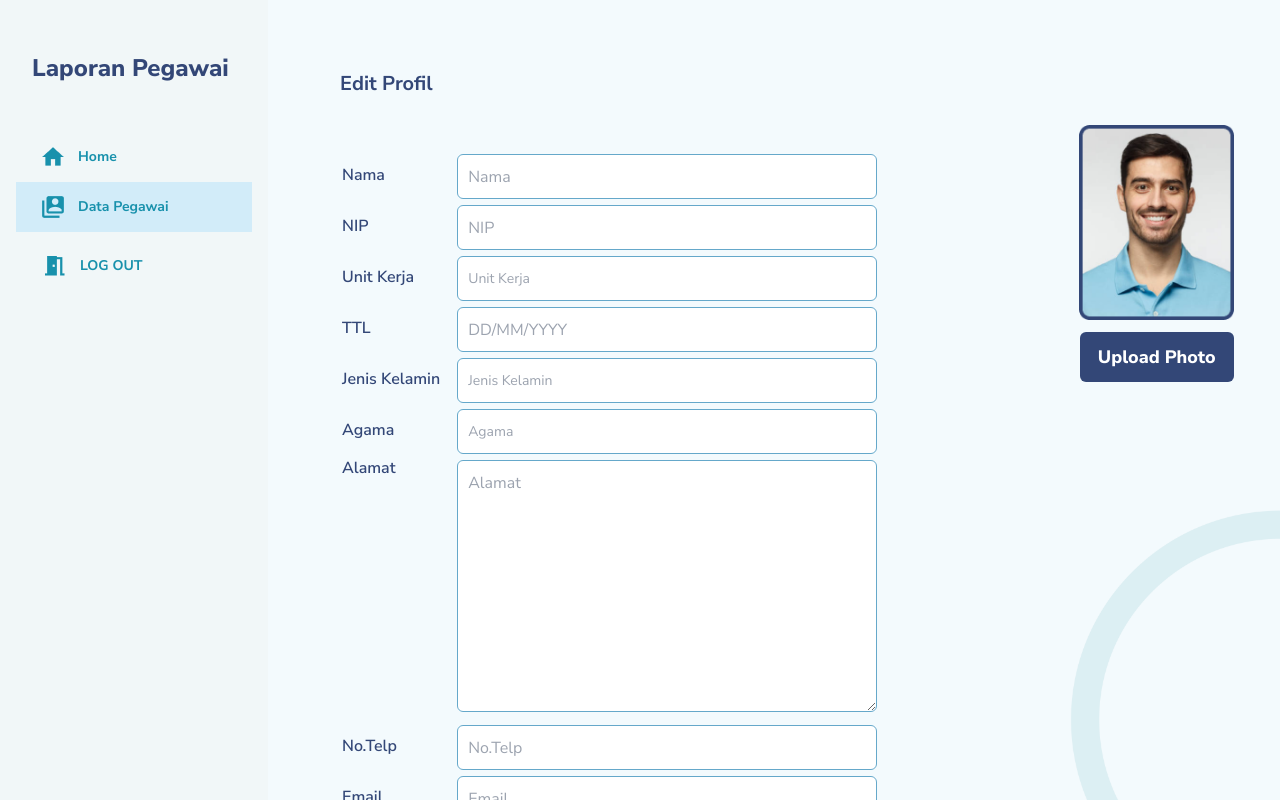
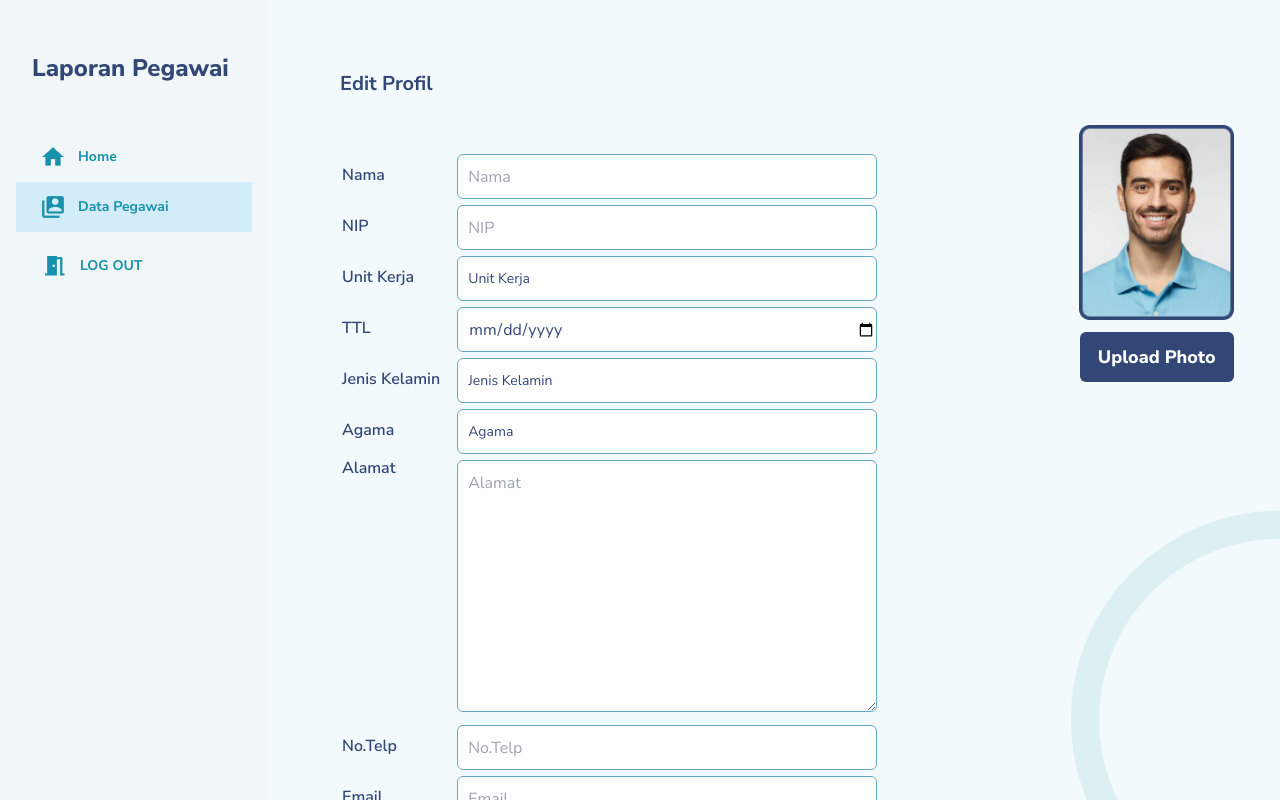
Before and after one commit to Magang-Kemenag/Slicing-PPNPN, a website: page src/admin-edit.html in a window 1280 px wide. Drawn offline with Linux system fonts and the light colour scheme.

Commit message:
tweak admin-edit and add route from admin-specific

```diff
--- a/src/admin-edit.html
+++ b/src/admin-edit.html
@@ -62,7 +62,7 @@
                     <select
                       name="unit"
                       id="unit_kerja"
-                      class="mt-1 w-[420px] h-[45px] form-select appearance-none block px-[10px] text-sm font-normal text-gray-400 bg-white bg-clip-padding bg-no-repeat border border-solid border-cBlue rounded-md transition ease-in-out m-0 focus:text-gray-700 focus:bg-white focus:border-black focus:outline-none"
+                      class="mt-1 w-[420px] h-[45px] form-select appearance-none block px-[10px] text-sm font-normal text-bBlue bg-white bg-clip-padding bg-no-repeat border border-solid border-cBlue rounded-md transition ease-in-out m-0 focus:text-gray-700 focus:bg-white focus:border-black focus:outline-none"
                     >
                       <option selected>Unit Kerja</option>
                       <option value="1">
@@ -92,7 +92,7 @@
                   <td class="pl-4">
                     <form action="">
                       <input
-                        type="text"
+                        type="date"
                         placeholder="DD/MM/YYYY"
                         class="font-normal bg-white border border-cBlue rounded-md w-[420px] h-[45px] mt-1 pl-[10px]"
                       />
@@ -105,7 +105,7 @@
                     <select
                       name="gender"
                       id="gender"
-                      class="mt-1 w-[420px] h-[45px] form-select appearance-none block px-[10px] text-sm font-normal text-gray-400 bg-white bg-clip-padding bg-no-repeat border border-solid border-cBlue rounded-md transition ease-in-out m-0 focus:text-gray-700 focus:bg-white focus:border-black focus:outline-none"
+                      class="mt-1 w-[420px] h-[45px] form-select appearance-none block px-[10px] text-sm font-normal text-bBlue bg-white bg-clip-padding bg-no-repeat border border-solid border-cBlue rounded-md transition ease-in-out m-0 focus:text-gray-700 focus:bg-white focus:border-black focus:outline-none"
                     >
                       <option selected>Jenis Kelamin</option>
                       <option value="1">Laki-Laki</option>
@@ -119,7 +119,7 @@
                     <select
                       name="unit"
                       id="unit_kerja"
-                      class="mt-1 w-[420px] h-[45px] form-select appearance-none block px-[10px] text-sm font-normal text-gray-400 bg-white bg-clip-padding bg-no-repeat border border-solid border-cBlue rounded-md transition ease-in-out m-0 focus:text-gray-700 focus:bg-white focus:border-black focus:outline-none"
+                      class="mt-1 w-[420px] h-[45px] form-select appearance-none block px-[10px] text-sm font-normal text-bBlue bg-white bg-clip-padding bg-no-repeat border border-solid border-cBlue rounded-md transition ease-in-out m-0 focus:text-gray-700 focus:bg-white focus:border-black focus:outline-none"
                     >
                       <option selected>Agama</option>
                       <option value="1">Islam</option>
```
Also changed, not shown: src/admin-specific.html (+7 -5 lines).
